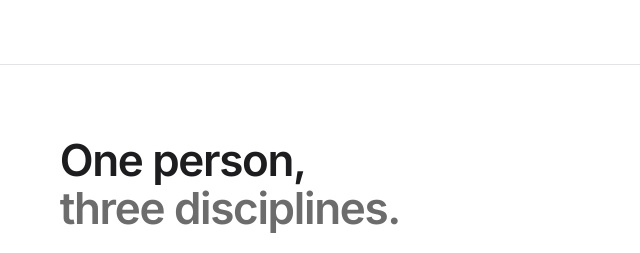
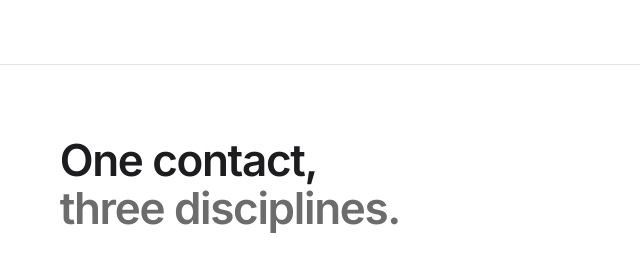
Before and after one commit to danbridge/cardiff-data-systems, a plain HTML site: page index.html in a window 1280 px wide. Shown: the part 1980-2233 px from the top of the page, 523-1163 px from the left. Drawn offline with Linux system fonts and the light colour scheme.

Commit message:
Home: 'One contact, three disciplines'
Co-Authored-By: Claude Sonnet 5.5 <noreply@anthropic.com>
Claude-Session: https://claude.ai/code/session_01AhvNxCtGNqW3rMQ4RzriL5

```diff
--- a/index.html
+++ b/index.html
@@ -64,7 +64,7 @@
       <section class="how-it-works section-grid" aria-labelledby="disc-title">
         <p class="section-label">How we work</p>
         <div>
-          <h2 id="disc-title">One person, <em>three disciplines.</em></h2>
+          <h2 id="disc-title">One contact, <em>three disciplines.</em></h2>
           <p>Consultants advise but don’t build. Developers build but don’t understand your business. Your IT provider keeps things running. We do the bit in between: working inside your organisation to understand how it runs, find where the time and money go, and build the fix.</p>
           <ul class="stops">
             <li><strong>Understand.</strong> Business analysis: how work really happens.</li>
```
